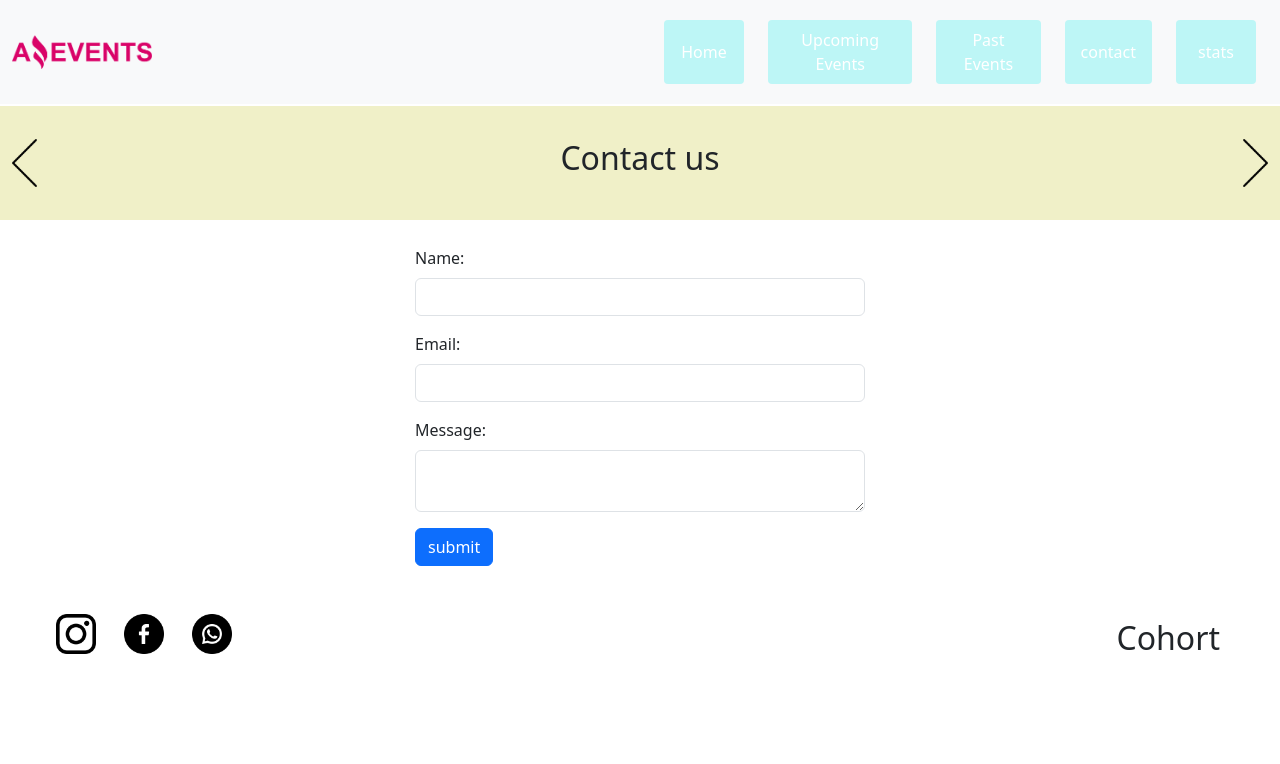
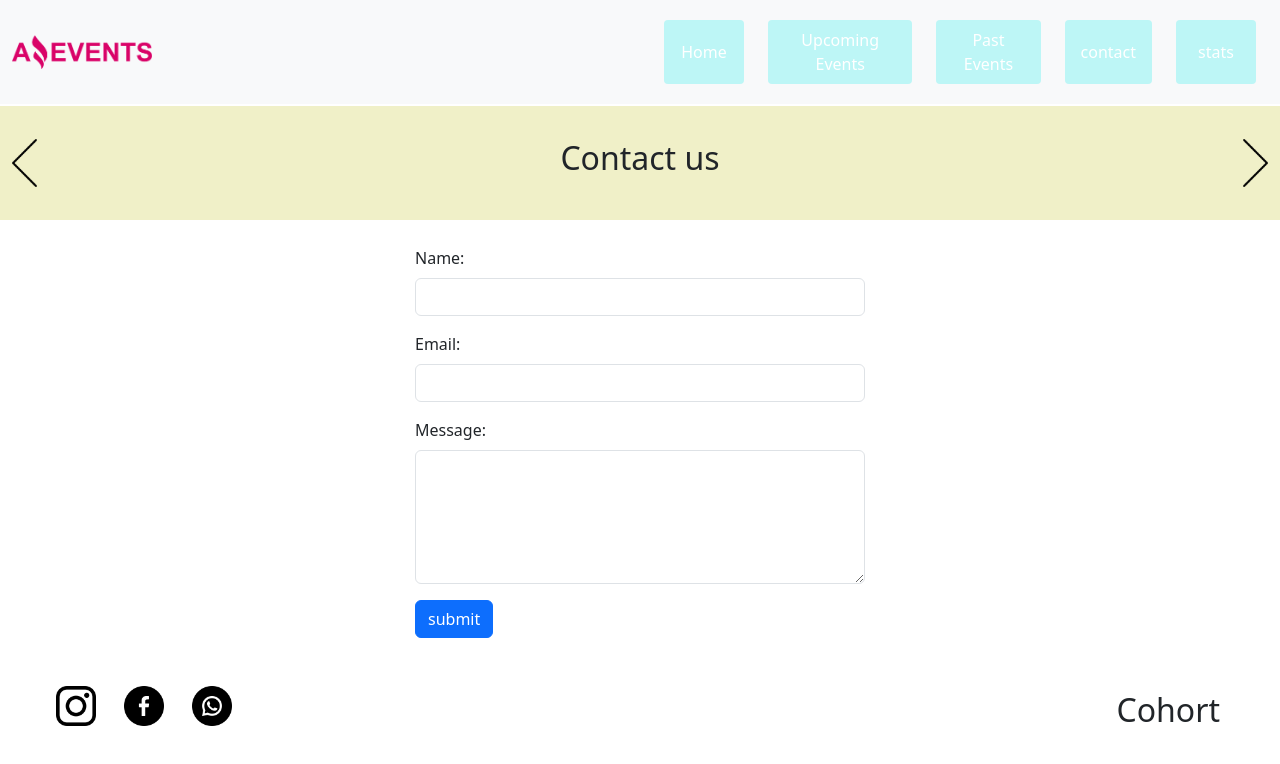
Before and after one commit to Jomox/AmazingEvents, a plain HTML site: page contact.html in a window 1280 px wide. Drawn offline with nearby package versions, Linux system fonts and the light colour scheme.

Commit message:
correcciones secciones

```diff
--- a/contact.html
+++ b/contact.html
@@ -74,7 +74,7 @@
     <!-- ******************************************************************************************* -->
     <div class="row">
         <div class="col-md-12 col-lg-12 formContacto">
-            <form class="form mt-4" action="" method="POST" autocomplete="off">
+            <form class="form mt-4" method="POST" autocomplete="off">
                 <div class="mb-3">
                     <label for="name" class="form-label">Name:</label>
                     <input type="text" class="form-control" id="name" name="name" required>
@@ -85,7 +85,7 @@
                 </div>
                 <div class="mb-3">
                     <label for="message" class="form-label">Message:</label>
-                    <textarea class="form-control" id="message" name="message" row="5" required></textarea>
+                    <textarea class="form-control" id="message" name="message" rows="5" required></textarea>
                 </div>
                 <button type="submit" name="submit" class="btn btn-primary">submit</button>
 
```
Also changed, not shown: stats.html (+1 -1 lines), upcoming.html (+2 -2 lines).
